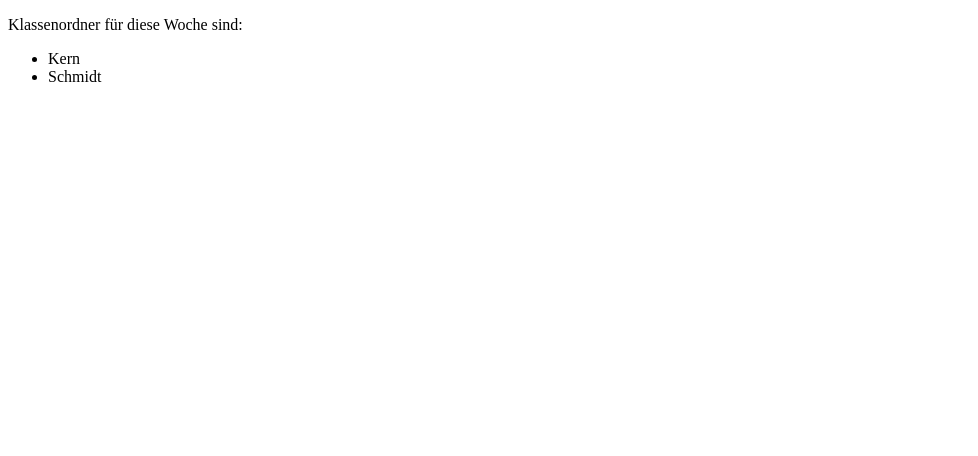
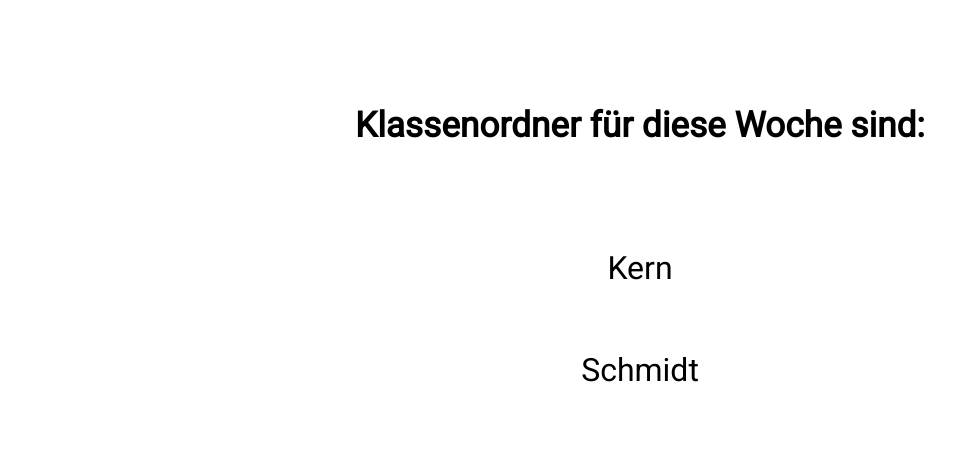
Before and after one commit to AndreasHae/klassenordner, a plain HTML site: page index.html in a window 1280 px wide. Shown: the whole page, without its empty margins (0-978 px from the left). Drawn offline with Linux system fonts and the light colour scheme.

Commit message:
Make it look less bad

```diff
--- a/index.html
+++ b/index.html
@@ -5,10 +5,39 @@
     <meta http-equiv="X-UA-Compatible" content="IE=edge">
     <title>Wer ist Klassenordner?</title>
     <meta name="viewport" content="width=device-width, initial-scale=1">
+    <link href="https://fonts.googleapis.com/css?family=Roboto" rel="stylesheet">
+    <style>
+        * {
+            font-family: Roboto, sans-serif;
+        }
+
+        body {
+            margin: 5em;
+            display: flex;
+            flex-direction: column;
+            align-items: center;
+        }
+
+        h1 {
+            text-align: center;
+            font-size: 2.2em;
+        }
+
+        ul {
+            padding: 0;
+        }
+
+        li {
+            list-style-type: none;
+            text-align: center;
+            margin: 2em 0;
+            font-size: 2em;
+        }
+    </style>
     <script src="main.js"></script>
 </head>
 <body>
-    <p>Klassenordner für diese Woche sind:</p>
+    <h1>Klassenordner für diese Woche sind:</h1>
     <ul id="ordner"></ul>
 </body>
 </html>
```
